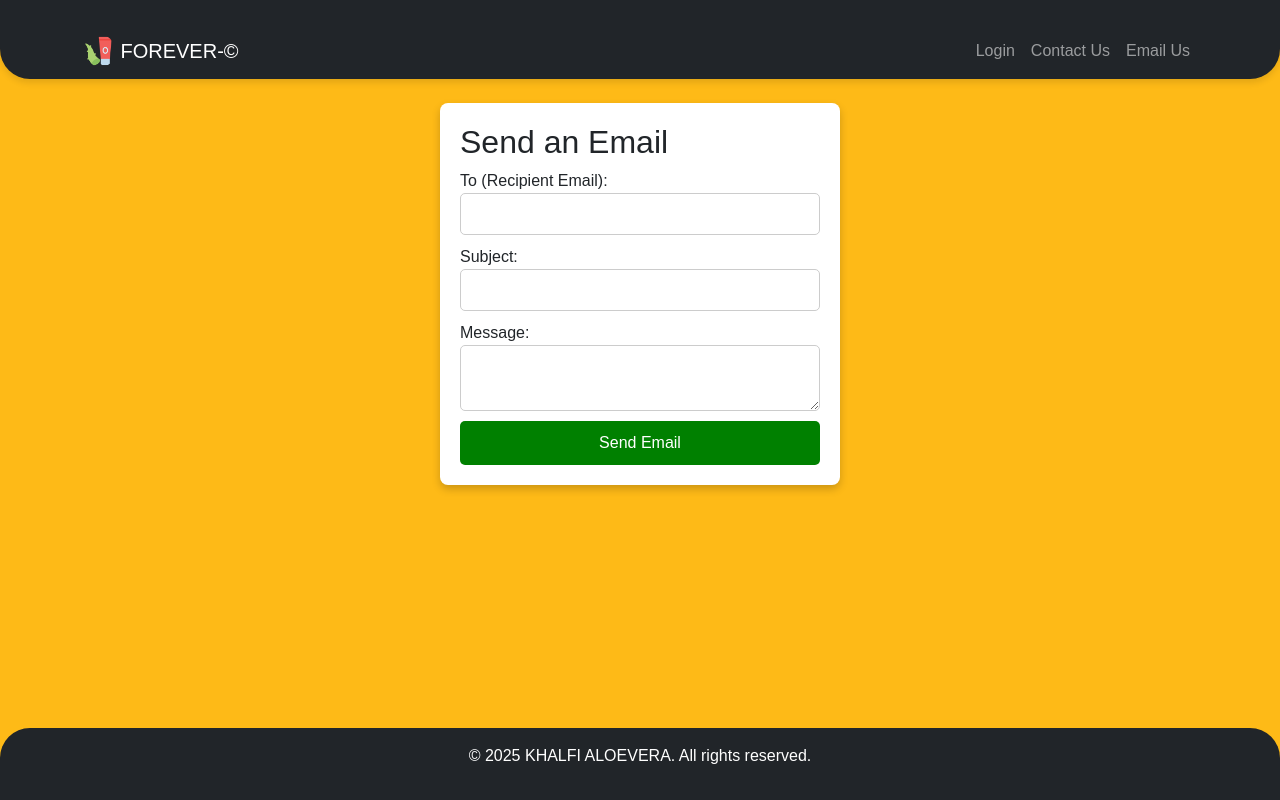
After one commit to AghoujdamEttijani/flaskwebapp, a Flask app: page /send_email in a window 1280 px wide. The commit adds this page. Run offline with Flask 3, Linux system fonts and the light colour scheme; some libraries are stand-ins or nearby versions.

Commit message:
verifying commit

```diff
--- a/app.py
+++ b/app.py
@@ -1,8 +1,9 @@
-from flask import Flask, render_template, request, redirect, url_for, session
+from flask import Flask, render_template,flash, request, redirect, url_for, session
 from flask_pymongo import PyMongo
 from werkzeug.security import generate_password_hash, check_password_hash
 from werkzeug.security import generate_password_hash
 from werkzeug.utils import secure_filename
+from flask_mail import Mail, Message
 from bson.objectid import ObjectId
 import os
 
@@ -11,6 +12,35 @@ app.config['MONGO_URI'] = 'mongodb://localhost:27017/milk_store'
 app.config['SECRET_KEY'] = 'your_secret_key'
 app.config['UPLOAD_FOLDER'] = 'static/uploads'
 mongo = PyMongo(app)
+
+# send_email
+# 🔹 Configure Flask-Mail with Gmail SMTP
+app.config['MAIL_SERVER'] = 'smtp.gmail.com'
+app.config['MAIL_PORT'] = 587
+app.config['MAIL_USE_TLS'] = True
+app.config['MAIL_USERNAME'] = 'cherifaswak@gmail.com'  # 🔹 Your Gmail
+app.config['MAIL_PASSWORD'] = 'your-app-password'  # 🔹 Use App Password (not your real password)
+app.config['MAIL_DEFAULT_SENDER'] = 'cherifaswak@gmail.com'
+
+mail = Mail(app)
+@app.route('/send_email', methods=['GET', 'POST'])
+def send_email():
+    if request.method == 'POST':
+        recipient = request.form['to']
+        subject = request.form['subject']
+        message_body = request.form['message']
+
+        msg = Message(subject, recipients=[recipient], body=message_body)
+
+        try:
+            mail.send(msg)
+            flash("Email sent successfully!", "success")
+        except Exception as e:
+            flash(f"Error: {str(e)}", "danger")
+
+        return redirect(url_for('send_email'))
+
+    return render_template('send_email.html')
 
 # Home Route
 @app.route('/')
@@ -26,7 +56,6 @@ def register():
 
         if existing_user:
             return render_template('register.html', error="Username already exists. Try another.")
-
 
         password = generate_password_hash(request.form['password'])
         role = request.form['role']  # 'admin' or 'user'
@@ -88,6 +117,45 @@ def delete_user(user_id):
     if 'user' in session and session['role'] == 'admin':
         mongo.db.users.delete_one({'_id': ObjectId(user_id)})
     return redirect(url_for('manage_users'))
+
+# add pesonal info
+@app.route('/personal_information', methods=['GET', 'POST'])
+def save_personal_info():
+    if request.method == 'POST':
+        fullname = request.form['fullname']
+        phone = request.form['phone']
+        email = request.form['email']
+        address = request.form['address']
+
+        # Save to MongoDB
+        mongo.db.personal_info.insert_one({
+            'fullname': fullname,
+            'phone': phone,
+            'email': email,
+            'address': address
+        })
+
+        return redirect(url_for('home'))  # Redirect to home page after saving
+    return render_template('personal_information.html')
+
+@app.route('/admin/costumers')
+def manage_costumers():
+    if 'user' in session and session['role'] == 'admin':
+        costumers = mongo.db.personal_info.find()
+        return render_template('costumers.html', costumers=costumers)
+
+    return redirect(url_for('costumers'))
+
+from bson.objectid import ObjectId
+
+@app.route('/delete_customer/<personal_info_id>')
+def delete_customer(personal_info_id):
+    if 'user' in session and session['role'] == 'admin':
+        # Make sure to convert string ID to ObjectId
+        result = mongo.db.personal_info.delete_one({'_id': ObjectId(personal_info_id)})
+        print("Deleted:", result.deleted_count)  # Optional debug log
+        return redirect(url_for('manage_costumers'))
+    return redirect(url_for('login'))
 
 
 @app.route('/admin/add_product', methods=['GET', 'POST'])
--- a/static/style.css
+++ b/static/style.css
@@ -1,10 +1,10 @@
 /* General Styling */
 body {
-    background-color: #f8f9fa;
+    background-color:rgb(254, 186, 23);
     font-family: 'Arial', sans-serif;
 }
 .search{
-    width: 100%;
+    width: 40%;
     padding: 10px;
     margin-bottom: 20px;
     border: 1px solid #ccc;
@@ -12,8 +12,17 @@ body {
     background-color: rgb(216, 216, 232);
 
 }
+/* On focus, expand to 100% */
+.search:focus {
+    width: 100%;
+    outline: none;
+}
 /* Navbar */
 .navbar {
+    padding-top: 1px;
+    border-radius: 0px 0px 30px 30px;
+    width: 100%;
+    overflow: hidden;
     box-shadow: 0px 4px 6px rgba(0, 0, 0, 0.1);
 }
 .logo {
@@ -24,6 +33,7 @@ body {
   }
 /* Footer */
 footer {
+    border-radius: 30px 30px 0px 0px;
     background-color: #f5f7fa;
     color: #f7f9f9;
     position: relative;
@@ -37,7 +47,7 @@ footer {
     border-radius: 15px;
     box-shadow: 0 6px 12px rgba(0, 0, 0, 0.15);
     transition: transform 0.3s ease-in-out, box-shadow 0.3s ease-in-out;
-    background: white;
+    background:white;
     overflow: hidden;
     border: 1px solid #e1e8ed;
 }
@@ -45,7 +55,7 @@ footer {
 .card:hover {
     transform: translateY(-5px);
     box-shadow: 0 10px 20px rgba(0, 128, 0, 0.3);
-    border-color: #2f663c;
+    border-color: whitesmoke;
     background-color: #f0fff4; /* Softer green on hover */
 }
 
@@ -150,7 +160,6 @@ footer {
  }
  .update-btn{
     border-radius: 20px;
-    background-color: rgb(7, 37, 41);
      color: whitesmoke;
      padding: 5px;
  }
@@ -159,7 +168,7 @@ footer {
     margin-bottom: 60px;
  }
 
- .whatsapp-button {
+ /* .whatsapp-button {
     display: inline-block;
     padding: 10px 15px;
     background-color: #25D366;
@@ -171,7 +180,7 @@ footer {
 }
 .whatsapp-button:hover {
     background-color: #1EBE5D;
-}
+} */
 
 /* dispalying img and descritpion on same line*/
 .image-container {
--- a/templates/layout.html
+++ b/templates/layout.html
@@ -4,8 +4,7 @@
     <meta charset="UTF-8">
     <meta name="viewport" content="width=device-width, initial-scale=1.0">
     <title>{% block title %}Milk Store{% endblock %}</title>
-    <link rel="icon" class="logo" href="static/uploads/icon.png">
-
+    <link rel="icon" type="image/png" href="{{ url_for('static', filename='uploads/tube.png') }}">
     <!-- Bootstrap CSS -->
     <link rel="stylesheet" href="https://cdn.jsdelivr.net/npm/bootstrap@5.3.0/dist/css/bootstrap.min.css">
 
@@ -17,8 +16,8 @@
     <!-- Navbar -->
     <nav class="navbar navbar-expand-lg navbar-dark bg-dark">
         <div class="container">
-            <img class="logo" src="/static/uploads/icon.png " alt="">
-            <a class="navbar-brand" href=" {{ url_for('home') }}"> Milk Store</a>
+            <img class="logo" src="/static/uploads/tube.png " alt="">
+            <a class="navbar-brand" href=" {{ url_for('home') }}">FOREVER-© </a>
             <button class="navbar-toggler" type="button" data-bs-toggle="collapse" data-bs-target="#navbarNav">
                 <span class="navbar-toggler-icon"></span>
             </button>
@@ -26,13 +25,19 @@
                 <ul class="navbar-nav ms-auto">
                     {% if 'user' in session %}
                         <li class="nav-item"><a class="nav-link" href="{{ url_for('logout') }}">Logout</a></li>
+                        <li class="nav-item"><a class="nav-link" href="#">Contact Us</a></li>
+                        <li class="nav-item"><a class="nav-link" href="{{ url_for('send_email') }}">Email Us</a></li>
                         {% if session['role'] == 'admin' %}
                             <li class="nav-item"><a class="nav-link" href="{{ url_for('add_product') }}">Add Product</a></li>
+                            <li class="nav-item"><a class="nav-link" href="{{ url_for('register') }}">Add user</a></li>
                             <li class="nav-item"><a class="nav-link" href="{{ url_for('manage_users') }}">Manage users</a></li>
+                            <li class="nav-item"><a class="nav-link" href="{{ url_for('manage_costumers') }}"">Clients</a></li>
                         {% endif %}
                     {% else %}
                         <li class="nav-item"><a class="nav-link" href="{{ url_for('login') }}">Login</a></li>
-                        <li class="nav-item"><a class="nav-link" href="{{ url_for('register') }}">Register</a></li>
+                        <li class="nav-item"><a class="nav-link" href="#">Contact Us</a></li>
+                        <li class="nav-item"><a class="nav-link" href="{{ url_for('send_email') }}">Email Us</a></li>
+
                     {% endif %}
                 </ul>
             </div>
@@ -46,11 +51,17 @@
 
     <!-- Footer -->
     <footer class="text-center p-3 bg-dark text-white fixed-bottom">
-        <p>© 2025 Milk Store. All rights reserved.</p>
+        <p>© 2025 KHALFI ALOEVERA. All rights reserved.</p>
     </footer>
 
     <!-- Bootstrap JS -->
     <script src="https://cdn.jsdelivr.net/npm/bootstrap@5.3.0/dist/js/bootstrap.bundle.min.js"></script>
 
+    <!-- <script>
+            window.addEventListener("scroll", function() {
+            let scrollY = window.scrollY;
+            document.body.style.backgroundColor = `rgb(${132 - scrollY / 5}, ${176 - scrollY / 10}, ${103 - scrollY / 15})`;
+                });
+    </script> -->
 </body>
 </html>
--- a/templates/login.html
+++ b/templates/login.html
@@ -19,7 +19,7 @@
                     </div>
                     <button type="submit" class="btn btn-primary w-100">Login</button>
                 </form>
-                <p class="text-center mt-3">Don't have an account? <a href="{{ url_for('register') }}">Register</a></p>
+                <p class="text-center mt-3">You need to have an account! <a href="{{ url_for('home') }}">Home</a></p>
             </div>
         </div>
     </div>
--- /dev/null
+++ b/templates/send_email.html
@@ -0,0 +1,54 @@
+{% extends "layout.html" %}
+
+{% block title %}Home - Milk Store{% endblock %}
+
+{% block content %}
+    <style>
+        .container1 {
+            max-width: 400px;
+            margin: auto;
+            background: white;
+            padding: 20px;
+            border-radius: 8px;
+            box-shadow: 0 4px 8px rgba(0, 0, 0, 0.2);
+        }
+
+        form {
+            display: flex;
+            flex-direction: column;
+        }
+
+        input, textarea {
+            margin-bottom: 10px;
+            padding: 8px;
+            border: 1px solid #ccc;
+            border-radius: 5px;
+        }
+
+        button {
+            background: green;
+            color: white;
+            padding: 10px;
+            border: none;
+            border-radius: 5px;
+            cursor: pointer;
+        }
+
+    </style>
+
+    <div class="container1" style="margin-top: 15px">
+        <h2>Send an Email</h2>
+        <form action="{{ url_for('send_email') }}" method="POST">
+            <label for="to">To (Recipient Email):</label>
+            <input type="email" id="to" name="to" required>
+
+            <label for="subject">Subject:</label>
+            <input type="text" id="subject" name="subject" required>
+
+            <label for="message">Message:</label>
+            <textarea id="message" name="message" required></textarea>
+
+            <button type="submit">Send Email</button>
+        </form>
+    </div>
+{% endblock %}
```
Also changed, not shown: templates/costumers.html (added, +71 -0 lines), templates/index.html (+5 -3 lines), templates/personal_information.html (added, +28 -0 lines), templates/update_product.html (+7 -8 lines), templates/users.html (+27 -9 lines), test.py (added, +17 -0 lines), static/uploads/IMG-20250331-WA0007.jpg (added), static/uploads/IMG-20250402-WA0018.jpg (added), static/uploads/Screenshot_20250403_121154_com_facebook_katana_ImmersiveReactActivity.jpg (added), static/uploads/tube.png (added).
